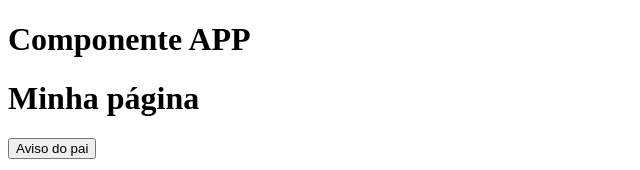
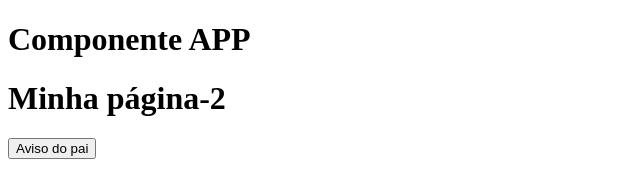
Before and after one commit to 1TDSPO-2024/aula-05-2sem, a React (Vite) app in the folder aula05/: page / in a window 1280 px wide. Shown: the top 170 px of the page, without its empty margins (0-640 px from the left). Built offline with nearby package versions, Linux system fonts and the light colour scheme.

Commit message:
union-types e intersection com valores

```diff
--- a/aula05/src/App.tsx
+++ b/aula05/src/App.tsx
@@ -1,13 +1,15 @@
 import Cabecalho from "./components/Cabecalho/Cabecalho";
 
 export default function App() {
-  const titulo: string = "Minha página";
+  const pagina: string = "Minha página";
+  const nrpagina:number = 2
+  const status = 'loading'
 
-  const aviso = ()=> alert(titulo)
+  const aviso = ()=> alert(pagina)
   return (
     <div>
       <h1>Componente APP</h1>
-      <Cabecalho  tituloProps={titulo} avisoProps={aviso}/>
+      <Cabecalho  paginaProps={pagina} nrPaginaProps={nrpagina} statusProps={status} avisoProps={aviso}/>
     </div>
   );
 }
--- a/aula05/src/components/Cabecalho/Cabecalho.tsx
+++ b/aula05/src/components/Cabecalho/Cabecalho.tsx
@@ -1,21 +1,27 @@
-export default function Cabecalho({tituloProps, avisoProps}:{tituloProps:string, avisoProps: Function}) {
+type CabecalhoProps = {
+    paginaProps: string;
+    nrPaginaProps: number | string;
+    statusProps: 'loading'|'deployed';
+    avisoProps: Function;
+};
 
-    document.title = tituloProps
+export default function Cabecalho({paginaProps,nrPaginaProps, statusProps, avisoProps} : CabecalhoProps) {
+  document.title = statusProps + '-' + nrPaginaProps;
 
   const aluno = {
     nome: "nuno",
     idade: 11,
-        rm: 346789
-    }
+    rm: 346789,
+  };
 
   // const{nome, idade, rm} = aluno
-    const{nome, ...resto} = aluno
+  const { nome, ...resto } = aluno;
 
   return (
     <header>
-      <h1>{tituloProps}</h1>
+      <h1>{paginaProps + '-' + nrPaginaProps}</h1>
       <div>
-        <button onClick={()=> avisoProps()}>Aviso do pai</button>
+        <button onClick={() => avisoProps()}>Aviso do pai</button>
         <div>
           <p>Nome: {nome}</p>
           <p>idade: {resto.idade}</p>
```
Lines whose indentation alone changed are shown as unchanged.
